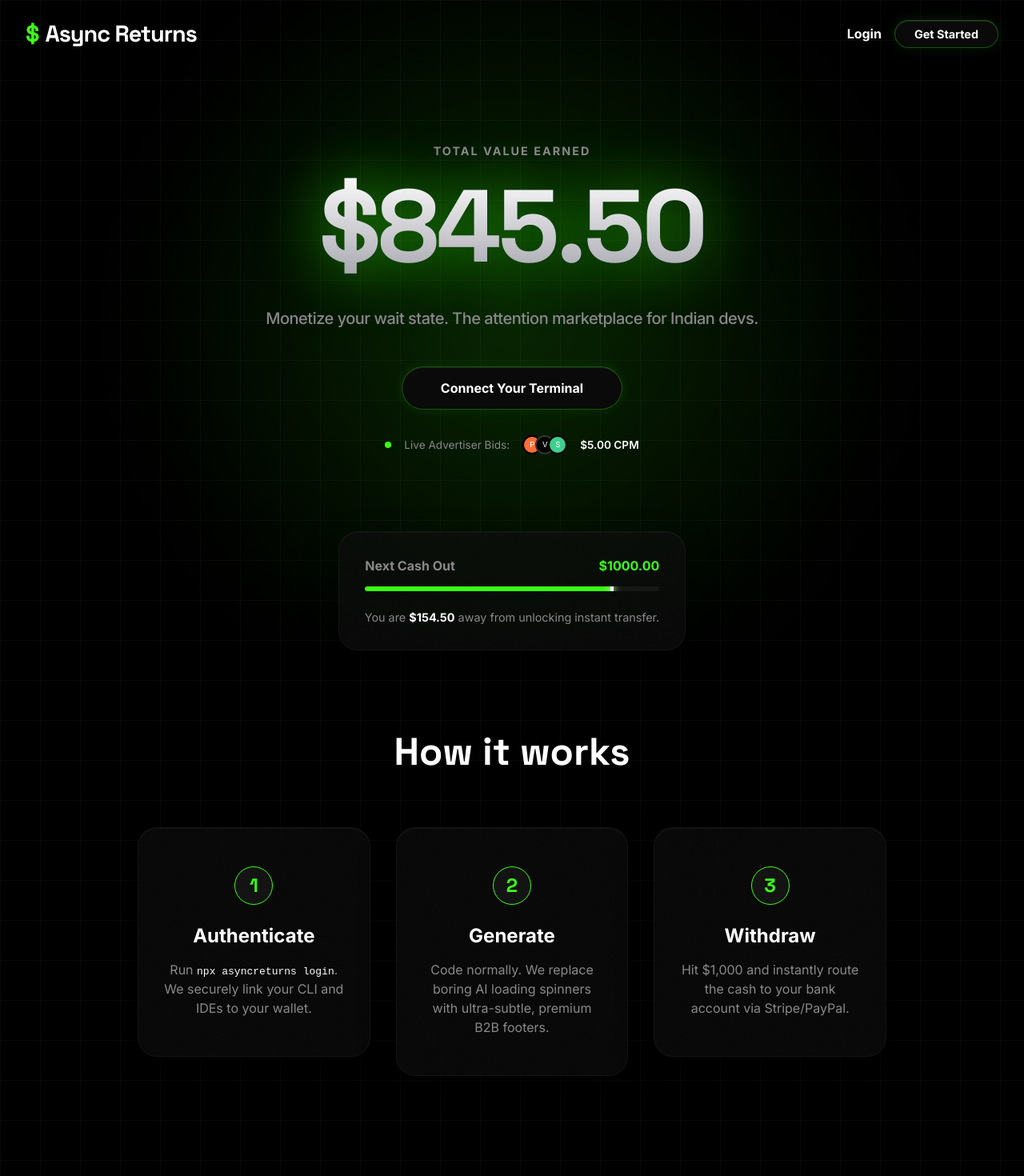
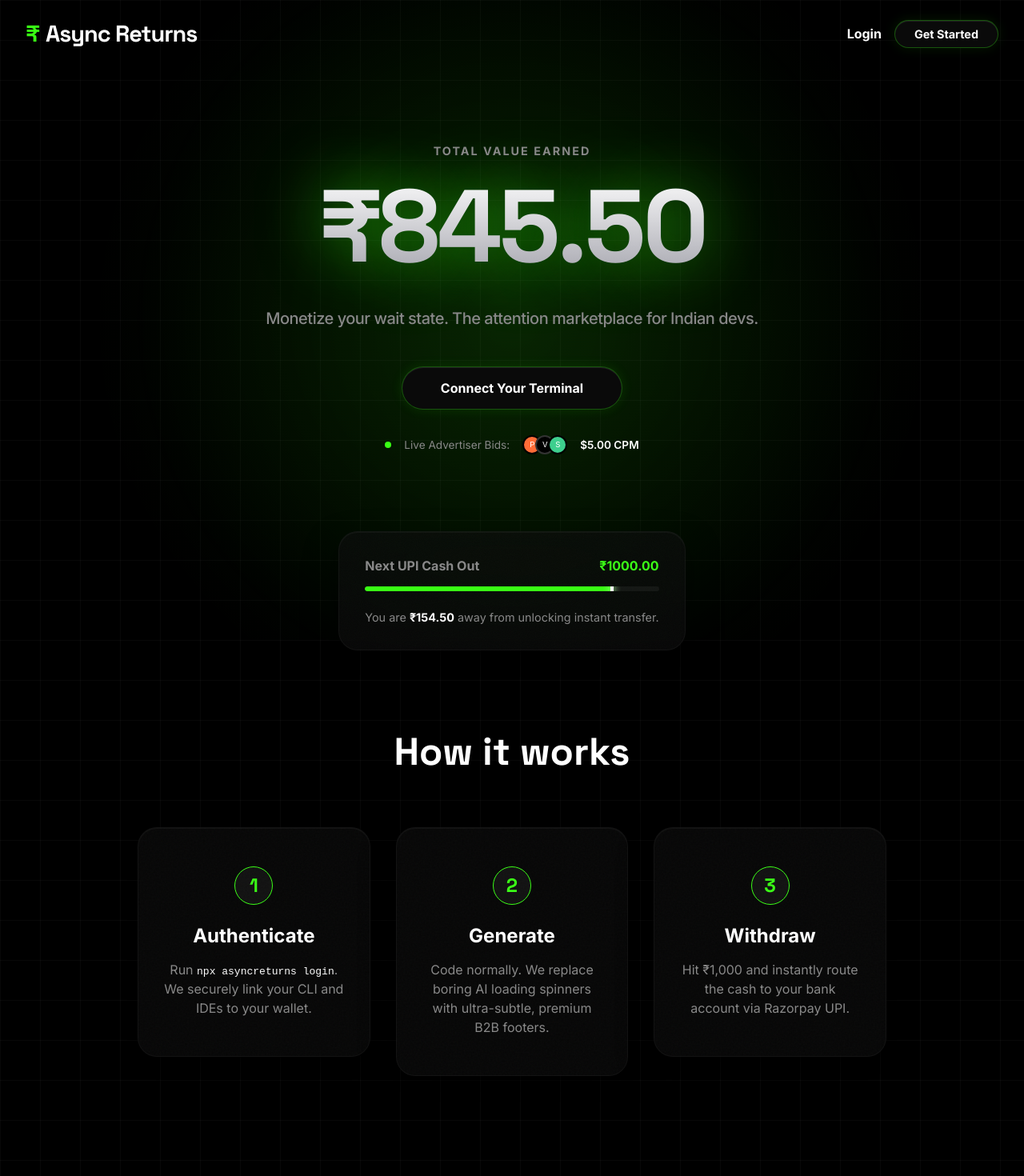
Before and after one commit to blank-gun7/AsyncReturns, a Next.js app: page / in a window 1280 px wide. Shown: the top 1470 px of the page at 80% size. Built offline with nearby package versions, Linux system fonts and the light colour scheme.

Commit message:
chore: revert to INR and UPI context

```diff
--- a/poc/kick-poc.js
+++ b/poc/kick-poc.js
@@ -5,7 +5,7 @@ const AD_TEXT = "🔷 [Ad] Postman — Test APIs faster with AI ▸ https://post
 
 // 2. The Solution to the "Blink" Problem
 // This footer persists after the AI finishes generating, so the advertiser ALWAYS gets view time
-const FOOTER_TEXT = "\x1b[90m⚡ Powered by Async Returns | Earn $ while you code: https://asyncreturns.com\x1b[0m";
+const FOOTER_TEXT = "\x1b[90m⚡ Powered by Async Returns | Earn ₹ while you code: https://asyncreturns.com\x1b[0m";
 
 console.log("\x1b[32m[Async Returns Wrapper Active]\x1b[0m Injecting ads into standard output...");
 console.log("--------------------------------------------------");
--- a/src/app/page.tsx
+++ b/src/app/page.tsx
@@ -103,7 +103,7 @@ export default function Home() {
       {/* Navigation */}
       <nav className={styles.nav}>
         <div className={styles.logo}>
-          <span>$</span> Async Returns
+          <span>₹</span> Async Returns
         </div>
         <div style={{ display: 'flex', gap: '1rem', alignItems: 'center' }}>
           <button className={styles.loginBtn}>Login</button>
@@ -118,8 +118,8 @@ export default function Home() {
         {/* Wallet Hero */}
         <section className={styles.walletHero}>
           <div className={styles.balanceLabel}>Total Value Earned</div>
-          <div className={styles.balance} data-text={`$${balance.toFixed(2)}`}>
-            ${balance.toFixed(2)}
+          <div className={styles.balance} data-text={`₹${balance.toFixed(2)}`}>
+            ₹{balance.toFixed(2)}
           </div>
           <p className={styles.subtitle}>
             Monetize your wait state. The attention marketplace for Indian devs.
@@ -143,17 +143,17 @@ export default function Home() {
           </div>
         </section>
 
-        {/* $1000 Milestone Tracker */}
+        {/* ₹1000 Milestone Tracker */}
         <TiltCard className={`${styles.trackerSection} ${styles.glassCard}`}>
           <div className={styles.trackerHeader}>
-            <span style={{ color: 'var(--text-secondary)' }}>Next Cash Out</span>
-            <span style={{ color: 'var(--neon-green)' }}>$1000.00</span>
+            <span style={{ color: 'var(--text-secondary)' }}>Next UPI Cash Out</span>
+            <span style={{ color: 'var(--neon-green)' }}>₹1000.00</span>
           </div>
           <div className={styles.progressContainer}>
             <div className={styles.progressBar} style={{ width: `${progressPercentage}%` }}></div>
           </div>
           <div className={styles.trackerFooter}>
-            You are <span>${(1000 - balance).toFixed(2)}</span> away from unlocking instant transfer.
+            You are <span>₹{(1000 - balance).toFixed(2)}</span> away from unlocking instant transfer.
           </div>
         </TiltCard>
 
@@ -174,7 +174,7 @@ export default function Home() {
             <TiltCard className={`${styles.flowStep} ${styles.glassCard}`}>
               <div className={styles.stepNumber}>3</div>
               <h3>Withdraw</h3>
-              <p>Hit $1,000 and instantly route the cash to your bank account via Stripe/PayPal.</p>
+              <p>Hit ₹1,000 and instantly route the cash to your bank account via Razorpay UPI.</p>
             </TiltCard>
           </div>
         </section>
@@ -198,7 +198,7 @@ export default function Home() {
           </div>
 
           <div className={styles.calcResult}>
-            ${monthlyEarnings.toLocaleString('en-US')}
+            ₹{monthlyEarnings.toLocaleString('en-IN')}
           </div>
           <p className={styles.calcDesc}>Estimated passive income per month.</p>
         </TiltCard>
```
